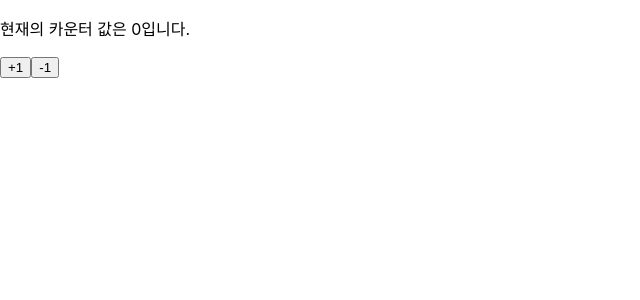
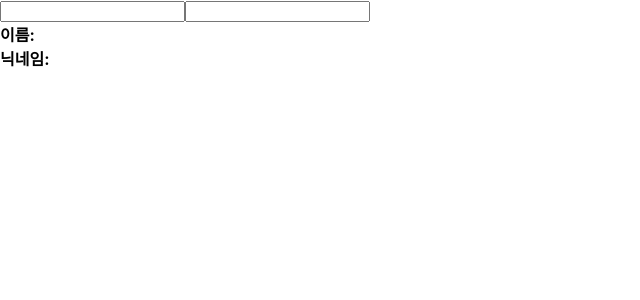
Before and after one commit to Duck-98/hello-react, a React (Create React App) app: page / in a window 1280 px wide. Shown: the top 300 px of the page, without its empty margins (0-640 px from the left). Built offline with nearby package versions, Linux system fonts and the light colour scheme.

Commit message:
8.1.1  useState 여러번 사용하기

```diff
--- a/src/App.js
+++ b/src/App.js
@@ -1,8 +1,8 @@
 import React from 'react';
-import Counter from './Chapter 8/Counter';
+import Info from './Chapter 8/Info';
 
 const App = () => {
-  return <Counter />;
+  return <Info />;
 };
 /*import LifeCycleSample from './LifeCycleSample';
 import ErrorBoundary from './ErrorBoundary';
--- /dev/null
+++ b/src/Chapter 8/Info.js
@@ -0,0 +1,32 @@
+import React, { useState } from 'react';
+
+const Info = () => {
+  const [name, setName] = useState('');
+  const [nickname, setNickname] = useState('');
+
+  const onChangeName = (e) => {
+    setName(e.target.value);
+  };
+
+  const onChangeNickname = (e) => {
+    setNickname(e.target.value);
+  };
+
+  return (
+    <>
+      <div>
+        <input value={name} onChange={onChangeName} />
+        <input value={nickname} onChange={onChangeNickname} />
+      </div>
+      <div>
+        <b>이름:</b>
+        {name}
+      </div>
+      <div>
+        <b>닉네임:</b> {nickname}
+      </div>
+    </>
+  );
+};
+
+export default Info;
```
Also changed, not shown: 1 other file (tests, documents, lock files or other folders).
